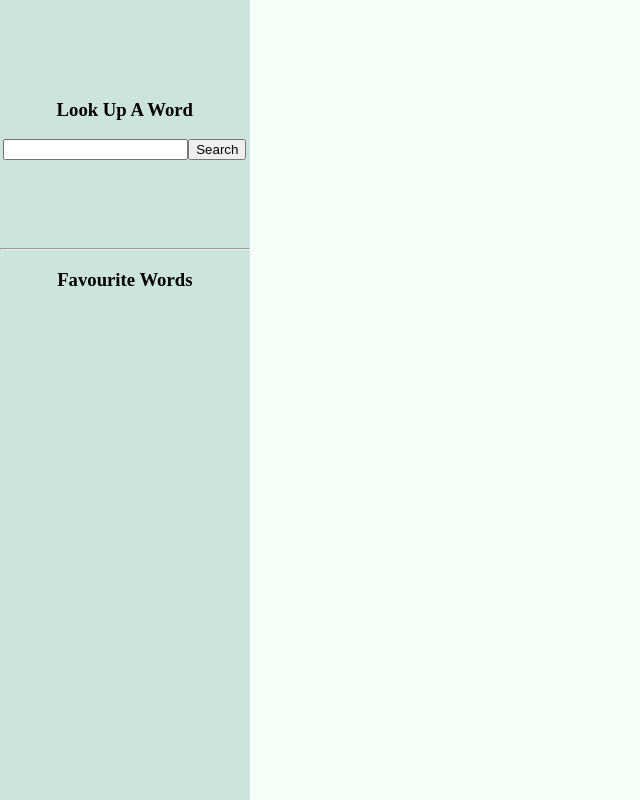
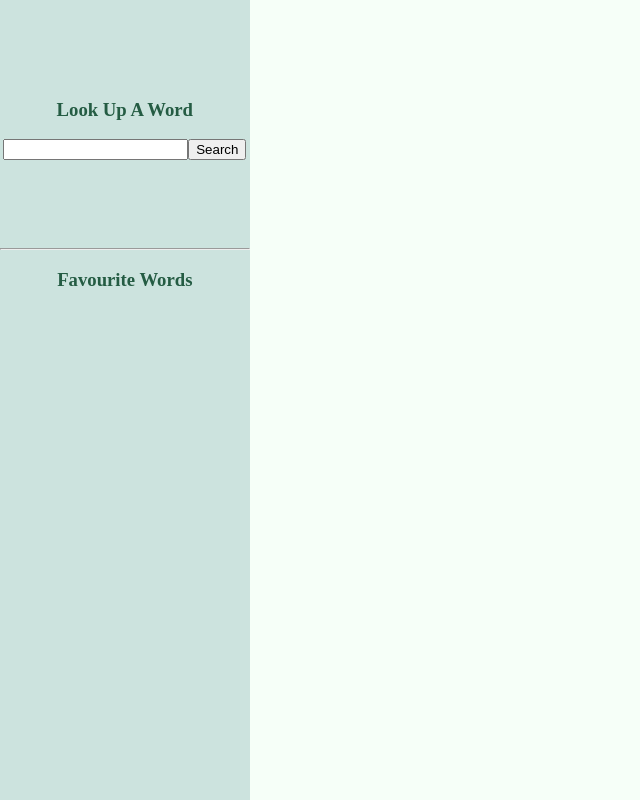
Before and after one commit to erikesund/gcu-word-search, a React (Create React App) app: page / in a window 1280 px wide. Shown: the whole page, without its empty margins (0-640 px from the left). Built offline with nearby package versions, Linux system fonts and the light colour scheme.

Commit message:
css final tweak

```diff
--- a/src/App.css
+++ b/src/App.css
@@ -1,6 +1,7 @@
 .App {
   text-align: center;
   background-color: #F6FFF8;
+  color: #245c43;
 }
 
 #main-panel{
--- a/src/components/Results.js
+++ b/src/components/Results.js
@@ -8,7 +8,7 @@ function Results ({results, addFavourite}) {
     })
   };
 
-  if (results === null || results === undefined) {
+  if (results === null || results === undefined) { //need something to catch word not found
     return (
       <div></div>
     )} else {
```
